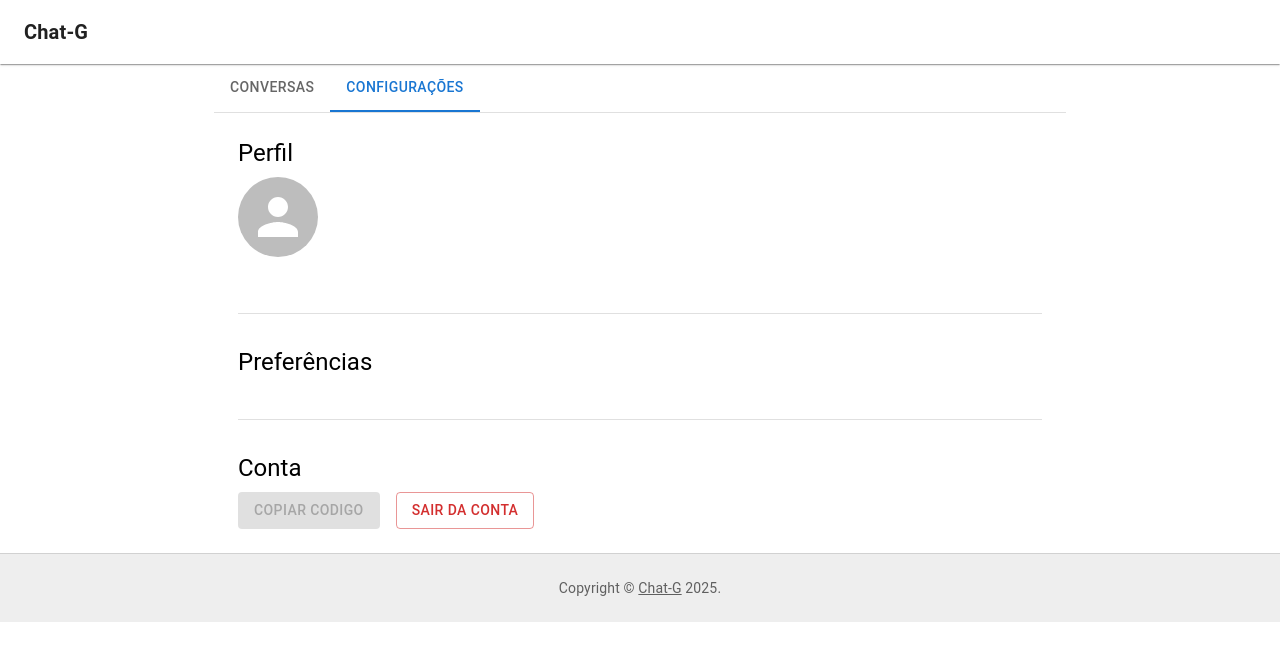
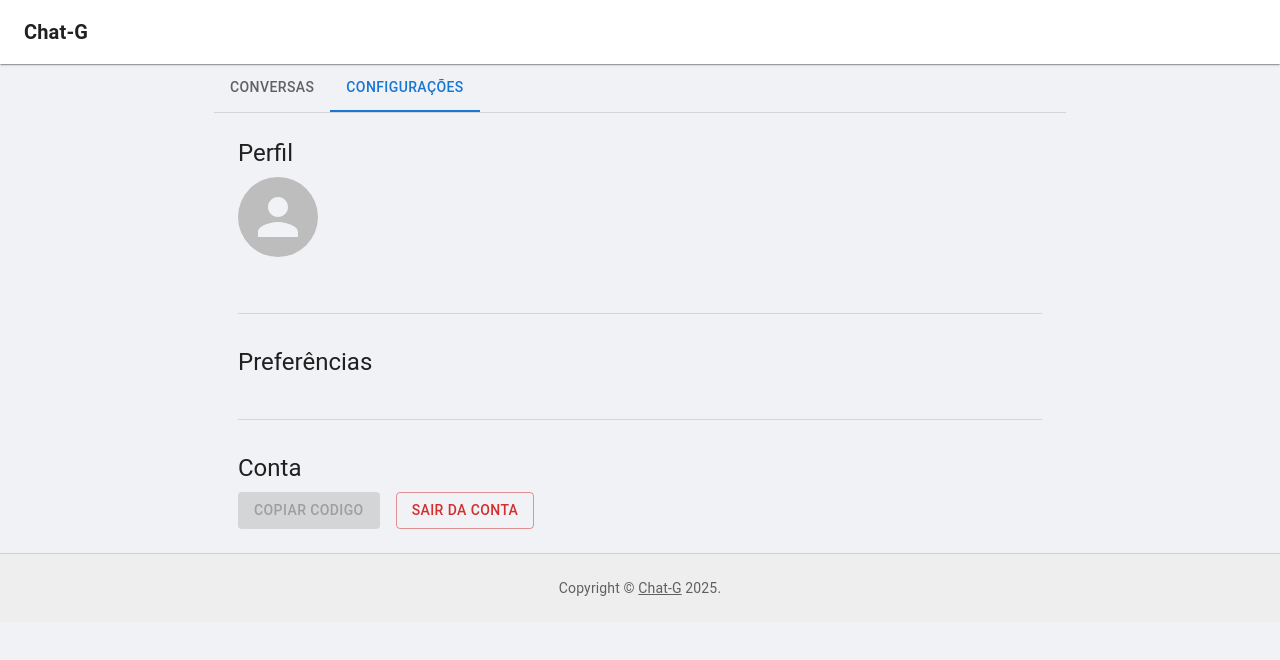
Before and after one commit to GabrielGreapy/Aplica-oCHAT, a Next.js app in the folder chat-g/: page /settings in a window 1280 px wide. Shown: the top 660 px of the page. Built offline with nearby package versions, Linux system fonts and the light colour scheme; no server answers.

Commit message:
Context de tema criado e provider tambem

```diff
--- a/chat-g/app/(main)/chats/chatComponents/chatWindow.tsx
+++ b/chat-g/app/(main)/chats/chatComponents/chatWindow.tsx
@@ -151,7 +151,9 @@ export default function ChatWindow( { chatId} : { chatId: string}){
 
             <Box sx={{ flex: 1, overflowY: 'auto', p: 2, display: 'flex', flexDirection: 'column', gap: 1 }}
                 ref={scrollContainer}
-                onScroll={handleScroll}
+                onScroll={handleScroll
+
+                }
             >
 
 
--- a/chat-g/app/(main)/layout.tsx
+++ b/chat-g/app/(main)/layout.tsx
@@ -1,11 +1,11 @@
 import { Container } from "@mui/material";
-import MainTabs from "@/app/components/Main-Tabs"; // Ajuste o caminho se necessário
+import MainTabs from "@/app/components/Main-Tabs";
 
 export default function MainLayout({ children }: { children: React.ReactNode }) {
     return (
         <Container maxWidth="md">
-            <MainTabs /> {/* Nossas abas ficam aqui */}
-            <main>{children}</main> {/* O conteúdo da página da rota ativa será injetado aqui */}
+            <MainTabs />
+            <main>{children}</main>
         </Container>
     );
 }
--- /dev/null
+++ b/chat-g/context/ThemeContext.tsx
@@ -0,0 +1,63 @@
+'use client';
+
+import { createTheme, ThemeProvider, CssBaseline } from "@mui/material";
+import { createContext, useContext, useEffect, useMemo, useState } from "react";
+
+const ColorModeContext = createContext({ toggleColorMode: () => {} })
+
+export const useColorMode = () => useContext(ColorModeContext)
+
+export const ThemeContextProvider = ({ children}: { children : React.ReactNode}) => {
+
+    const [mode, setMode] = useState<'light' | 'dark'>('light');
+
+    useEffect(() => {
+        const savedMode = localStorage.getItem("themeMode");
+        if(savedMode === 'dark' || savedMode === 'light'){
+            setMode(savedMode);
+        }
+    }, [])
+
+    const colorMode = useMemo(
+        () => ({
+            toggleColorMode: () => {
+                setMode((prevMode) => {
+                    const newMode = prevMode === 'light' ? 'dark' : 'light';
+                    localStorage.setItem("themeMode" , newMode);
+                    return newMode;
+                })
+            },
+        }),
+        [],
+    )
+
+
+    const theme = useMemo(
+        () =>
+            createTheme({
+                palette: {
+                    mode,
+                    ...(mode == 'light' ? {
+                        background: { default : "#f0f2f5", paper : "#ffffff"},
+                        primary : { main: "#1976d2"}
+                    }
+                    : {
+                        background: { default : "#121212", paper : "#1e1e1e"},
+                        primary : { main : "#90caf9"}
+                    }
+                )
+                }
+            }),
+        [mode]
+    )
+    return(
+        <ColorModeContext.Provider value= {colorMode}>
+            <ThemeProvider theme={theme}>
+                <CssBaseline />
+                {children}
+            </ThemeProvider>
+        </ColorModeContext.Provider>
+    )
+
+
+}
```
Also changed, not shown: chat-g/app/provider.tsx (+6 -4 lines), chat-g/app/(main)/README.md (added), chat-g/app/README.md.
